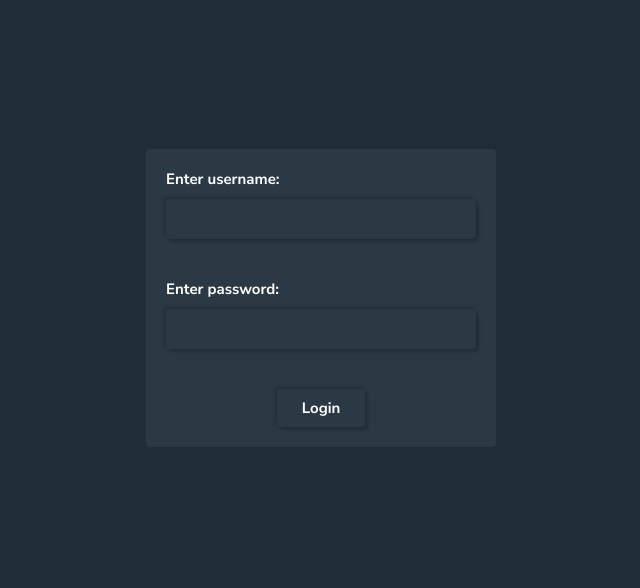
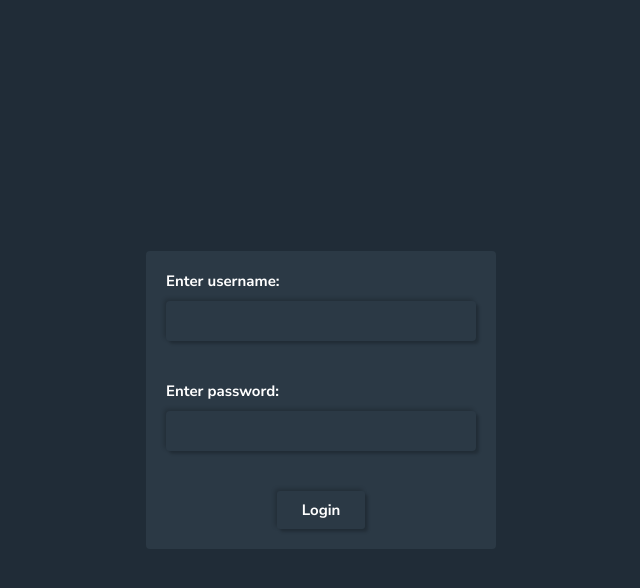
Before and after one commit to AbdulSamadCodes/Rest-countries-API-Project, a React (Vite) app: page / in a window 1280 px wide. Shown: the top 588 px of the page, without its empty margins (319-959 px from the left). Built offline with nearby package versions, Linux system fonts and the light colour scheme.

Commit message:
Routing settled up

```diff
--- a/src/App.jsx
+++ b/src/App.jsx
@@ -1,14 +1,7 @@
 import React from 'react';
-import { GlobalStyle } from '/src/Components/StyledComponents/GlobalStyle.jsx';
-import { LoginPage } from '/src/Components/Login_Page.jsx';
 
 function App() {
-  return <>
 
-    <GlobalStyle />
-    <LoginPage />
-
-  </>
 }
 
 export default App
--- /dev/null
+++ b/src/Components/LoginPage.jsx
@@ -0,0 +1,61 @@
+import React from 'react';
+import styled from 'styled-components';
+import { Input } from '/src/Components/StyledComponents/Input.jsx';
+import { Button } from '/src/Components/StyledComponents/Button.jsx';
+
+const Container = styled.div`
+  & {
+      display:grid;
+      padding-inline:1rem;
+      margin-inline:auto;
+      min-height:100svh;
+    }
+`;
+
+
+const StyledLoginPage = styled.div`
+  & {
+      border-radius:0.4rem;
+      gap:4rem;
+      margin-inline:auto;
+      padding:2rem;
+      width: min(35rem , calc(100%));
+      align-self:center;
+  }
+
+  & , & > .input-container {
+    display: grid;
+  }
+
+  & > .input-container {
+    gap : 1rem;
+  }
+`;
+
+function LoginPage() {
+
+  return (
+
+    <Container>
+
+      <StyledLoginPage className='login-page component'>
+        <div className='input-container'>
+          <label className='fw-bold' htmlFor='username'>
+            Enter username:
+          </label>
+          <Input id='username' />
+        </div>
+        <div className='input-container'>
+          <label className='fw-bold' htmlFor='password'>
+            Enter password:
+          </label>
+          <Input id='password' />
+        </div>
+        <Button classes='login-btn fw-bold shadow-dark mx-auto' text='Login' />
+      </StyledLoginPage>
+
+    </Container>
+  )
+}
+
+export { LoginPage };
--- a/src/Components/Login_Page.jsx
+++ /dev/null
@@ -1,52 +0,0 @@
-import React from 'react';
-import styled from 'styled-components';
-import { Input } from '/src/Components/StyledComponents/Input.jsx';
-import { Button } from '/src/Components/StyledComponents/Button.jsx';
-
-const StyledLoginPage = styled.div`
-  & {
-    border-radius:0.4rem;
-    gap:4rem;
-    max-width:35rem;
-    margin-inline:auto;
-    padding:2rem;
-    position:relative;
-    top:50%;
-  }
-
-  & , & > .input-container {
-    display: grid;
-  }
-
-  & > .input-container {
-    gap : 1rem;
-  }
-`;
-
-function LoginPage() {
-
-  return (
-    <StyledLoginPage className='login-page component'>
-      <div className='input-container'>
-        <label className = 'fw-bold' htmlFor='username'>
-          Enter username:
-        </label>
-
-        <Input id='username' />
-      </div>
-
-      <div className='input-container'>
-        <label className = 'fw-bold' htmlFor='password'>
-          Enter password:
-        </label>
-
-        <Input id='password'/>
-      </div>
-
-    <Button classes='login-btn fw-bold shadow-dark mx-auto' text='Login'/>
-
-    </StyledLoginPage>
-  )
-}
-
-export { LoginPage };
--- a/src/Components/StyledComponents/Input.jsx
+++ b/src/Components/StyledComponents/Input.jsx
@@ -3,7 +3,7 @@ import styled from 'styled-components';
 
 const StyledInput = styled.input`
   & {
-    width:100%;
+    max-width:100%;
     border-radius:0.2rem;
     padding:1.2rem 0.8rem;
     border-radius:0.4rem;
--- /dev/null
+++ b/src/Routing/router.jsx
@@ -0,0 +1,14 @@
+import React from 'react';
+import { createBrowserRouter } from 'react-router-dom';
+import { LoginPage } from '/src/Components/LoginPage.jsx';
+
+const router = createBrowserRouter(
+  [
+    {
+      element : <LoginPage/>,
+      path:'/'
+    }
+  ]
+);
+
+export { router };
--- a/src/main.jsx
+++ b/src/main.jsx
@@ -1,9 +1,17 @@
 import { StrictMode } from 'react'
 import ReactDOM from 'react-dom/client';
 import App from './App.jsx'
+import { RouterProvider } from 'react-router-dom';
+import { router } from '/src/Routing/router.jsx';
+import { GlobalStyle } from '/src/Components/StyledComponents/GlobalStyle.jsx';
 
 ReactDOM.createRoot(document.getElementById('root')).render(
-  <StrictMode>
-    <App />
-  </StrictMode>
+  <>
+    <GlobalStyle />
+
+    <RouterProvider router={router}>
+      <App />
+    </RouterProvider>
+
+  </>
 )
```
Also changed, not shown: index.html (line endings or trailing spaces).
